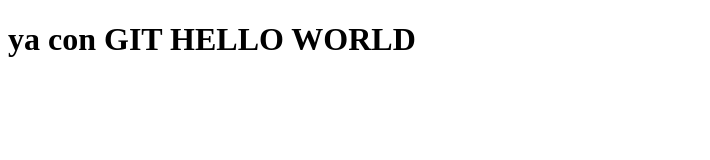
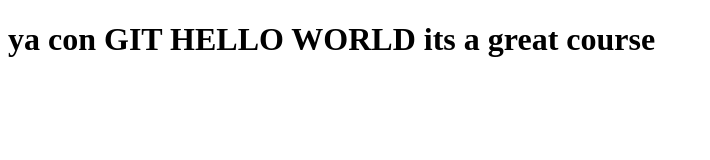
Before and after one commit to JIMUIA/coursera-test, a plain HTML site: page site/index.html in a window 1280 px wide. Shown: the whole page, without its empty margins (0-710 px from the left). Drawn offline with Linux system fonts and the light colour scheme.

Commit message:
small modifica

```diff
--- a/site/index.html
+++ b/site/index.html
@@ -4,6 +4,6 @@
 	<title>esta cambiando</title>
 </head>
 <body>
- <h1>ya con GIT HELLO WORLD</h1>
+ <h1>ya con GIT HELLO WORLD its a great course</h1>
 </body>
 </html>
```
